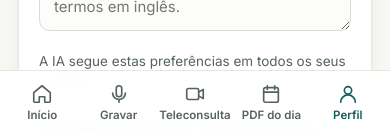
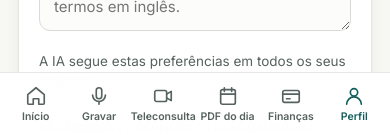
Before and after one commit to moronisr/auris, a Next.js app: page /perfil in a window 390 px wide. Shown: the part 707-842 px from the top of the page. Built offline with nearby package versions, Linux system fonts and the light colour scheme; no server answers.

Commit message:
Finanças no menu principal (topo e barra do celular), fora da tela inicial
Co-Authored-By: Claude Opus 5.5 <noreply@anthropic.com>
Claude-Session: https://claude.ai/code/session_01GszJEzXGnjpfejuBtWWizZ

```diff
--- a/app/globals.css
+++ b/app/globals.css
@@ -40,8 +40,8 @@ a { color: var(--destaque); }
 .barra-inferior { display: none; }
 @media (max-width: 720px) {
   .topo-links { display: none; }
-  .barra-inferior { display: grid; grid-template-columns: repeat(5, 1fr); position: fixed; bottom: 0; left: 0; right: 0; z-index: 20; background: rgba(255, 255, 255, .96); backdrop-filter: blur(10px); border-top: 1px solid var(--linha); padding: 6px 4px calc(6px + env(safe-area-inset-bottom)); }
-  .barra-inferior a { display: flex; flex-direction: column; align-items: center; gap: 2px; padding: 6px 0; min-height: 52px; justify-content: center; font-size: 11.5px; font-weight: 600; color: var(--suave); text-decoration: none; border-radius: 10px; }
+  .barra-inferior { display: grid; grid-template-columns: repeat(6, 1fr); position: fixed; bottom: 0; left: 0; right: 0; z-index: 20; background: rgba(255, 255, 255, .96); backdrop-filter: blur(10px); border-top: 1px solid var(--linha); padding: 6px 4px calc(6px + env(safe-area-inset-bottom)); }
+  .barra-inferior a { display: flex; flex-direction: column; align-items: center; gap: 2px; padding: 6px 0; min-height: 52px; justify-content: center; font-size: 10.5px; font-weight: 600; color: var(--suave); text-decoration: none; border-radius: 10px; }
   .barra-inferior a.ativo { color: var(--destaque); }
   h1 { font-size: 23px; }
 }
--- a/app/page.tsx
+++ b/app/page.tsx
@@ -2,7 +2,6 @@ import Link from "next/link";
 import { horariosLivres, limparAgenda, limparExcecoes } from "@/lib/agenda";
 import { supabaseServer } from "@/lib/supabase/server";
 import BotaoSair from "./sair";
-import ResumoFinancas from "@/components/ResumoFinancas";
 import { MODELOS } from "@/lib/modelos";
 
 export const dynamic = "force-dynamic";
@@ -37,7 +36,6 @@ export default async function Inicio() {
         <h1>Olá{perfil?.nome ? `, ${perfil.nome.split(" ")[0]}` : ""}</h1>
         <BotaoSair />
       </div>
-      <ResumoFinancas />
 
       {perfil && (() => {
         // Lembrete da agenda online: sem horários abertos, os pacientes não conseguem marcar.
--- a/components/Navegacao.tsx
+++ b/components/Navegacao.tsx
@@ -9,6 +9,7 @@ const ITENS = [
   { href: "/novo", rotulo: "Gravar", icone: <><path d="M12 3a3 3 0 0 0-3 3v6a3 3 0 0 0 6 0V6a3 3 0 0 0-3-3z" /><path d="M19 11a7 7 0 0 1-14 0" /><path d="M12 18v3" /></> },
   { href: "/teleconsultas", rotulo: "Teleconsulta", icone: <><rect x="3" y="6" width="13" height="12" rx="2" /><path d="M16 10l5-3v10l-5-3" /></> },
   { href: "/dia", rotulo: "PDF do dia", icone: <><rect x="4" y="5" width="16" height="16" rx="2" /><path d="M8 3v4M16 3v4M4 10h16" /></> },
+  { href: "/financas", rotulo: "Finanças", icone: <><rect x="3" y="6" width="18" height="13" rx="2" /><path d="M3 10h18M7 15h4" /></> },
   { href: "/perfil", rotulo: "Perfil", icone: <><circle cx="12" cy="8" r="4" /><path d="M4 21a8 8 0 0 1 16 0" /></> },
 ];
 
```
Also changed, not shown: components/ResumoFinancas.tsx (deleted, +0 -24 lines).
